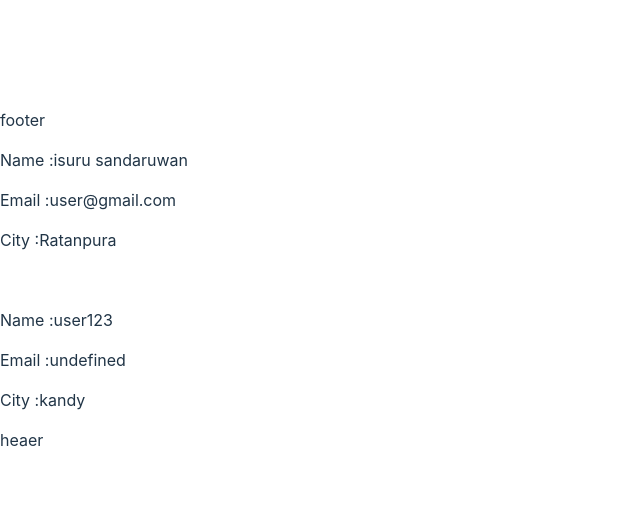
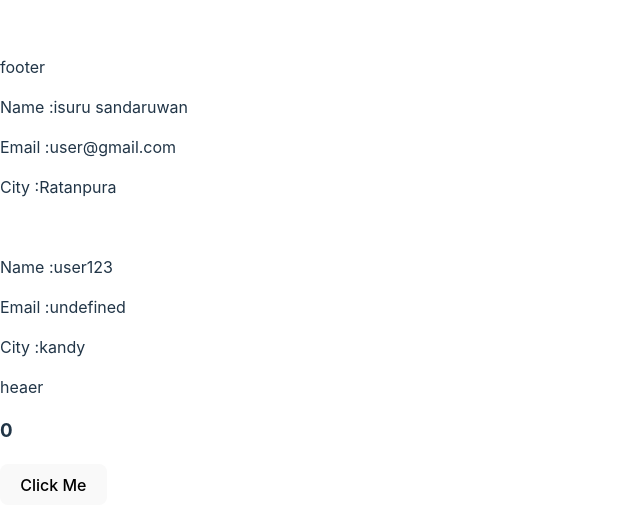
Before and after one commit to Isuru-Sandaruwan-Kumarasiri/learning-React-Js, a React (Vite) app: page / in a window 1280 px wide. Shown: the part 120-650 px from the top of the page, without its empty margins (0-640 px from the left). Built offline with nearby package versions, Linux system fonts and the light colour scheme.

Commit message:
state variable

```diff
--- a/src/App.jsx
+++ b/src/App.jsx
@@ -1,14 +1,21 @@
+import { useState } from "react";
 import Footer from "./components/footer"
 import Header from "./components/header"
 import Profile from "./components/profile"
 
+
+
+
 function App() {
+ const [count,setCount]=useState(0);
   const userData={
     userName:"user123",
     eamil:"abs",
     city:"kandy"
 
   };
+  const handleClick=()=>{setCount((count+1))};
+
 
   return (
     <>
@@ -27,6 +34,14 @@
 
       </Profile>
       <Header></Header>
+
+
+
+      <div>
+        <h3>{count}</h3>
+        <button onClick={handleClick}>Click Me</button>
+      </div>
+
     </>
   )
 }
```
